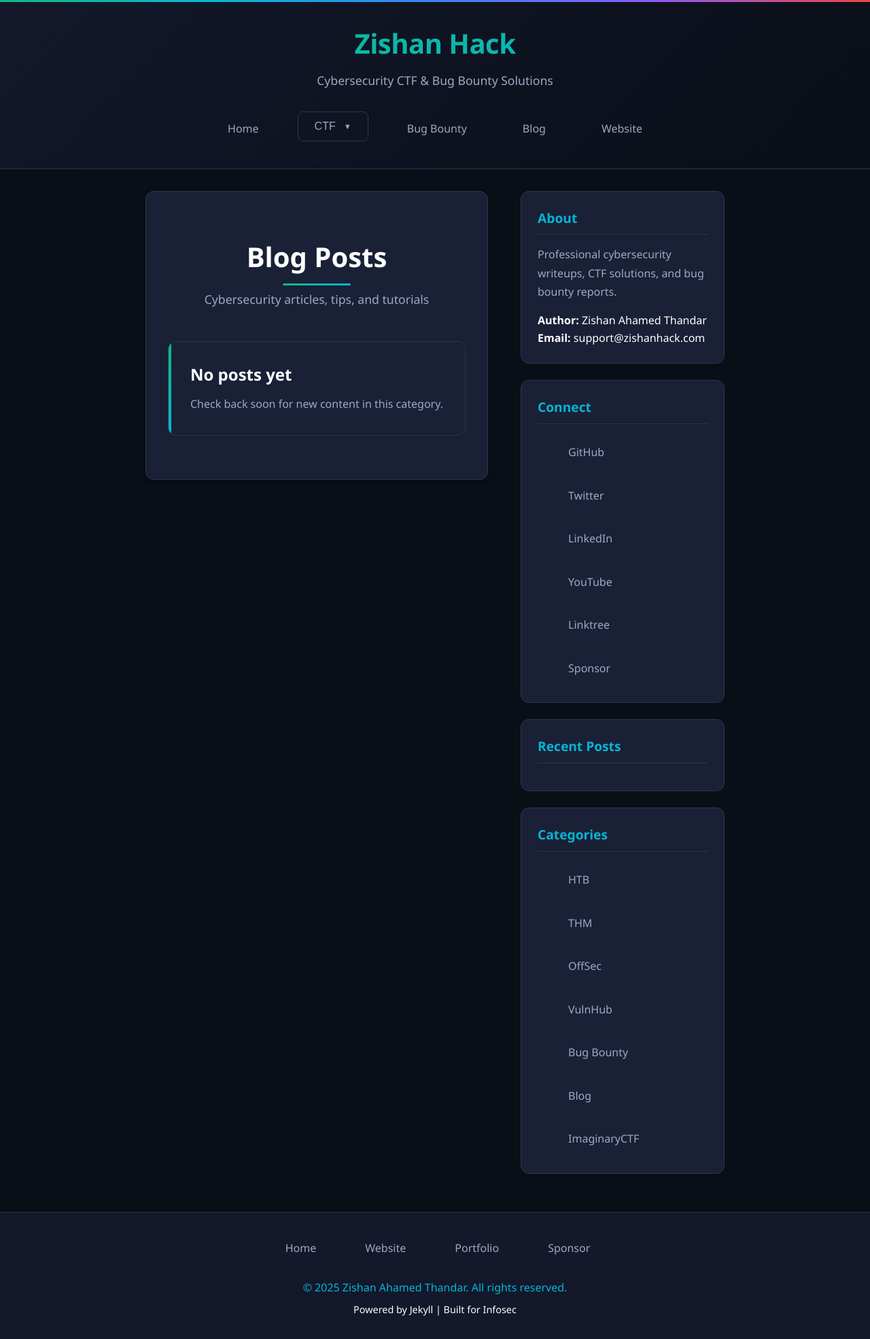
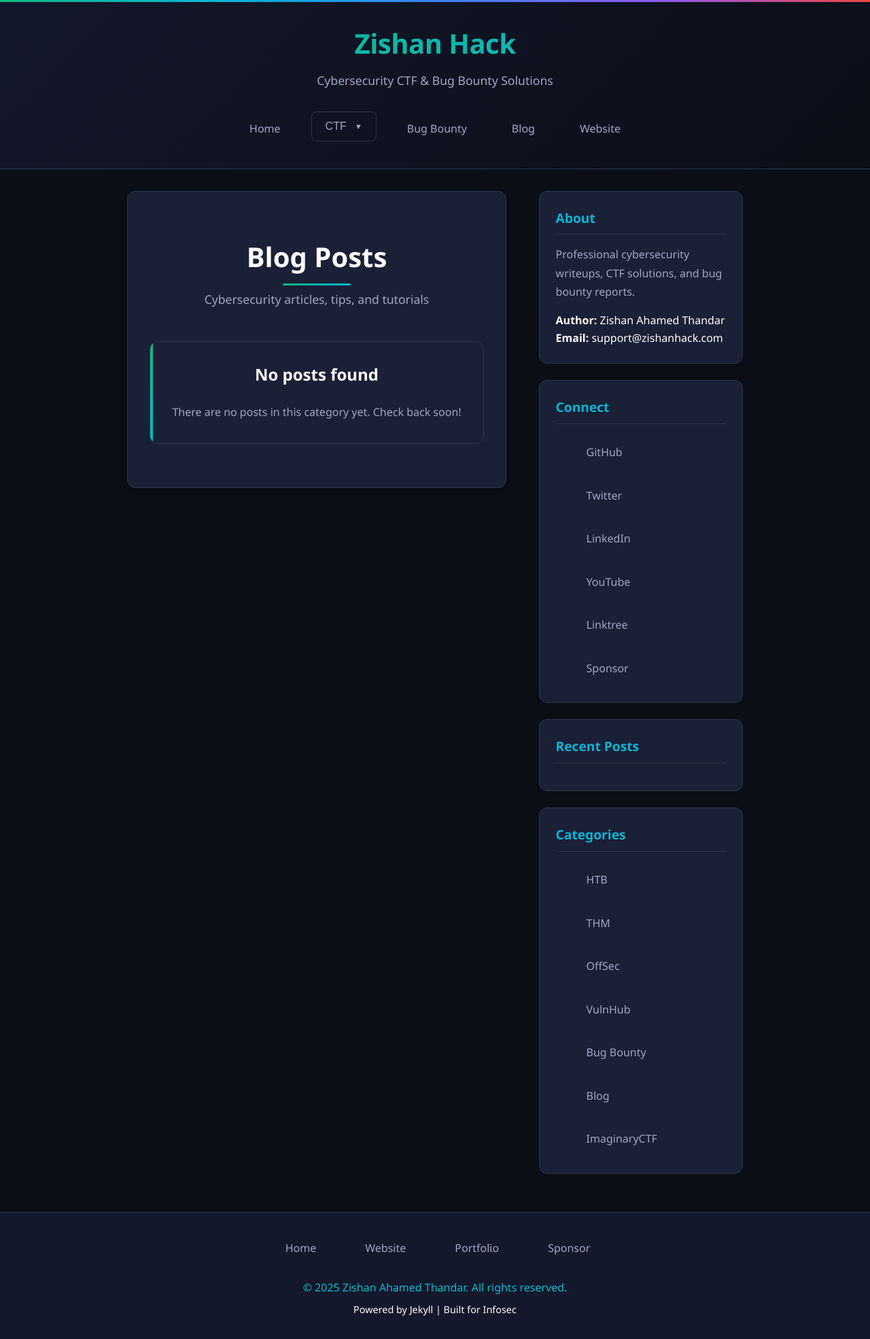
Before and after one commit to ZishanAdThandar/WriteUps, a Jekyll site: the page built from posts/blog/index.md, in a window 1280 px wide. Shown: the whole page at 68% size. Built offline with Jekyll 4.4.1, drawn with Linux system fonts in a browser that asks for light colours.

Commit message:
modified:   _includes/footer.html 	modified:   _layouts/list.html 	modified:   assets/css/style.css

```diff
--- a/_layouts/list.html
+++ b/_layouts/list.html
@@ -11,53 +11,63 @@
     </header>
 
     <div class="list-grid">
-        {% assign category_path = page.dir %}
-        {% assign category_name = category_path | split: '/' | last %}
+        {% assign category_name = page.url | split: '/' | last | remove: '/' %}
 
-        {% comment %} Get all posts in this category {% endcomment %}
+        {% comment %} Debug info (remove in production) {% endcomment %}
+        <!-- Category: {{ category_name }} -->
+        <!-- Page URL: {{ page.url }} -->
+
         {% assign category_posts = "" | split: "," %}
 
-        {% for p in site.pages %}
-            {% assign p_category = p.dir | split: '/' | last %}
-            {% if p_category == category_name and p.name != "index.md" and p.path contains '.md' %}
-                {% assign category_posts = category_posts | push: p %}
+        {% for post in site.pages %}
+            {% comment %} Check if post is in this category {% endcomment %}
+            {% if post.dir contains category_name and post.name != "index.md" and post.ext == ".md" %}
+                {% assign category_posts = category_posts | push: post %}
             {% endif %}
         {% endfor %}
 
-        {% comment %} Sort posts by date if available, otherwise by title {% endcomment %}
-        {% assign sorted_posts = category_posts | sort: "date" | reverse %}
+        {% if category_posts.size > 0 %}
+            {% comment %} Sort posts by modification time or date {% endcomment %}
+            {% assign sorted_posts = category_posts | sort: "date" | reverse %}
 
-        {% for post in sorted_posts %}
-            <article class="list-item">
-                <a href="{{ post.url }}">
-                    <h2>{{ post.title }}</h2>
-                    {% if post.description %}
-                        <p style="color: var(--text-secondary); margin-top: 0.5rem; font-size: 0.95rem;">
-                            {{ post.description | truncate: 120 }}
-                        </p>
-                    {% endif %}
+            {% for post in sorted_posts %}
+                <article class="list-item">
+                    <a href="{{ post.url | relative_url }}">
+                        <h2>{{ post.title }}</h2>
 
-                    {% if post.date %}
-                        <div style="margin-top: 1rem; display: flex; align-items: center; gap: 1rem;">
-                            <span style="color: var(--text-muted); font-size: 0.85rem;">
-                                <i class="fas fa-calendar-alt"></i> {{ post.date | date: "%B %d, %Y" }}
+                        {% if post.excerpt %}
+                            <p style="color: var(--text-secondary); margin: 0.75rem 0; font-size: 0.95rem; line-height: 1.5;">
+                                {{ post.excerpt | strip_html | truncate: 150 }}
+                            </p>
+                        {% elsif post.description %}
+                            <p style="color: var(--text-secondary); margin: 0.75rem 0; font-size: 0.95rem; line-height: 1.5;">
+                                {{ post.description | truncate: 150 }}
+                            </p>
+                        {% endif %}
+
+                        <div class="list-meta">
+                            <span class="list-date">
+                                <i class="fas fa-calendar-alt"></i>
+                                {% if post.date %}
+                                    {{ post.date | date: "%b %d, %Y" }}
+                                {% else %}
+                                    {{ site.time | date: "%b %d, %Y" }}
+                                {% endif %}
                             </span>
-                            {% if post.tags %}
-                                <span style="color: var(--accent-green); font-size: 0.85rem;">
-                                    <i class="fas fa-tags"></i> {{ post.tags | first }}
-                                </span>
-                            {% endif %}
+                            <span class="list-category">
+                                {{ category_name | capitalize }}
+                            </span>
                         </div>
-                    {% endif %}
-                </a>
-            </article>
+                    </a>
+                </article>
+            {% endfor %}
         {% else %}
-            <article class="list-item">
-                <h2>No posts yet</h2>
-                <p style="color: var(--text-secondary); margin-top: 0.5rem;">
-                    Check back soon for new content in this category.
+            <article class="list-item" style="grid-column: 1 / -1; text-align: center;">
+                <h2>No posts found</h2>
+                <p style="color: var(--text-secondary); margin-top: 1rem;">
+                    There are no posts in this category yet. Check back soon!
                 </p>
             </article>
-        {% endfor %}
+        {% endif %}
     </div>
 </section>
--- a/assets/css/style.css
+++ b/assets/css/style.css
@@ -48,7 +48,7 @@
     border-bottom: 1px solid var(--border-color);
     padding: 2rem 1rem;
     position: relative;
-    overflow: hidden;
+    overflow: visible; /* Changed from hidden */
 }
 
 .site-header::before {
@@ -91,25 +91,29 @@
 .nav-container {
     max-width: 1200px;
     margin: 0 auto;
+    position: relative;
 }
 
 .main-nav {
     display: flex;
     justify-content: center;
-    gap: 2rem;
+    gap: 1.5rem;
     flex-wrap: wrap;
+    position: relative;
+    z-index: 1000; /* Ensure dropdown stays above */
 }
 
 .nav-link {
     color: var(--text-secondary);
     text-decoration: none;
-    padding: 0.75rem 1.5rem;
+    padding: 0.75rem 1.25rem;
     border-radius: 8px;
     transition: all 0.3s ease;
     font-weight: 500;
     border: 1px solid transparent;
     position: relative;
     overflow: hidden;
+    white-space: nowrap;
 }
 
 .nav-link::before {
@@ -134,7 +138,7 @@
     width: 80%;
 }
 
-/* Dropdown */
+/* Dropdown FIXED - Important changes */
 .nav-dropdown {
     position: relative;
     display: inline-block;
@@ -144,7 +148,7 @@
     background: transparent;
     color: var(--text-secondary);
     border: 1px solid var(--border-color);
-    padding: 0.75rem 1.5rem;
+    padding: 0.75rem 1.25rem;
     border-radius: 8px;
     cursor: pointer;
     font-size: 1rem;
@@ -153,12 +157,18 @@
     display: flex;
     align-items: center;
     gap: 0.5rem;
+    white-space: nowrap;
 }
 
 .dropdown-btn::after {
     content: '▼';
     font-size: 0.7rem;
     margin-left: 0.25rem;
+    transition: transform 0.3s ease;
+}
+
+.nav-dropdown.open .dropdown-btn::after {
+    transform: rotate(180deg);
 }
 
 .dropdown-btn:hover {
@@ -176,8 +186,9 @@
     border-radius: 8px;
     border: 1px solid var(--border-color);
     box-shadow: var(--shadow);
-    z-index: 1000;
+    z-index: 1001; /* Higher than nav */
     overflow: hidden;
+    margin-top: 0.5rem;
 }
 
 .nav-dropdown.open .dropdown-content {
@@ -201,7 +212,7 @@
 .dropdown-content a:hover {
     background: var(--bg-secondary);
     color: var(--text-primary);
-    padding-left: 1.5rem;
+    padding-left: 1.25rem;
 }
 
 /* Mobile Navigation */
@@ -327,7 +338,7 @@
     color: var(--accent-cyan);
 }
 
-/* List Layout */
+/* List Layout - FIXED */
 .list-page {
     padding: 2rem 0;
 }
@@ -368,7 +379,7 @@
 
 .list-grid {
     display: grid;
-    grid-template-columns: repeat(auto-fill, minmax(300px, 1fr));
+    grid-template-columns: repeat(auto-fill, minmax(350px, 1fr));
     gap: 2rem;
 }
 
@@ -380,6 +391,9 @@
     transition: all 0.3s ease;
     position: relative;
     overflow: hidden;
+    display: flex;
+    flex-direction: column;
+    height: 100%;
 }
 
 .list-item::before {
@@ -402,20 +416,45 @@
     width: 8px;
 }
 
+.list-item a {
+    text-decoration: none;
+    color: inherit;
+    display: flex;
+    flex-direction: column;
+    flex: 1;
+}
+
 .list-item h2 {
     color: var(--text-primary);
     font-size: 1.5rem;
-    margin-bottom: 1rem;
+    margin-bottom: 0.75rem;
     line-height: 1.3;
-}
-
-.list-item a {
-    text-decoration: none;
-    color: inherit;
 }
 
 .list-item:hover h2 {
     color: var(--accent-cyan);
+}
+
+.list-meta {
+    margin-top: auto;
+    padding-top: 1rem;
+    border-top: 1px solid var(--border-color);
+    display: flex;
+    justify-content: space-between;
+    align-items: center;
+    font-size: 0.85rem;
+}
+
+.list-date {
+    color: var(--text-muted);
+    display: flex;
+    align-items: center;
+    gap: 0.25rem;
+}
+
+.list-category {
+    color: var(--accent-green);
+    font-weight: 500;
 }
 
 /* Footer */
@@ -444,6 +483,7 @@
     padding: 0.5rem 1rem;
     border-radius: 6px;
     transition: all 0.3s ease;
+    white-space: nowrap;
 }
 
 .footer-links a:hover {
@@ -468,7 +508,7 @@
     opacity: 0;
     transform: translateY(20px);
     transition: all 0.3s ease;
-    z-index: 1000;
+    z-index: 999;
     border: 2px solid transparent;
     box-shadow: 0 4px 15px rgba(6, 182, 212, 0.3);
 }
@@ -569,7 +609,7 @@
     }
 
     .list-grid {
-        grid-template-columns: repeat(auto-fill, minmax(250px, 1fr));
+        grid-template-columns: repeat(auto-fill, minmax(300px, 1fr));
     }
 }
 
@@ -590,6 +630,7 @@
         background: var(--bg-card);
         border-radius: 8px;
         margin-top: 1rem;
+        align-items: stretch;
     }
 
     .main-nav.active {
@@ -615,10 +656,15 @@
         box-shadow: none;
         border-radius: 8px;
         margin-top: 0.5rem;
+        animation: none;
     }
 
     .list-grid {
         grid-template-columns: 1fr;
+    }
+
+    .list-title {
+        font-size: 2rem;
     }
 
     .footer-links {
@@ -678,3 +724,38 @@
     border-radius: 4px;
     font-size: 0.9em;
 }
+
+/* Utility Classes */
+.text-gradient {
+    background: linear-gradient(90deg, var(--accent-green), var(--accent-cyan));
+    -webkit-background-clip: text;
+    -webkit-text-fill-color: transparent;
+}
+
+.badge {
+    display: inline-block;
+    padding: 0.25rem 0.75rem;
+    border-radius: 20px;
+    font-size: 0.75rem;
+    font-weight: 600;
+    margin-right: 0.5rem;
+    margin-bottom: 0.5rem;
+}
+
+.badge-ctf {
+    background: rgba(59, 130, 246, 0.2);
+    color: var(--accent-blue);
+    border: 1px solid var(--accent-blue);
+}
+
+.badge-writeup {
+    background: rgba(16, 185, 129, 0.2);
+    color: var(--accent-green);
+    border: 1px solid var(--accent-green);
+}
+
+.badge-bugbounty {
+    background: rgba(239, 68, 68, 0.2);
+    color: var(--accent-red);
+    border: 1px solid var(--accent-red);
+}
```
Also changed, not shown: _includes/footer.html (+51 -0 lines).
